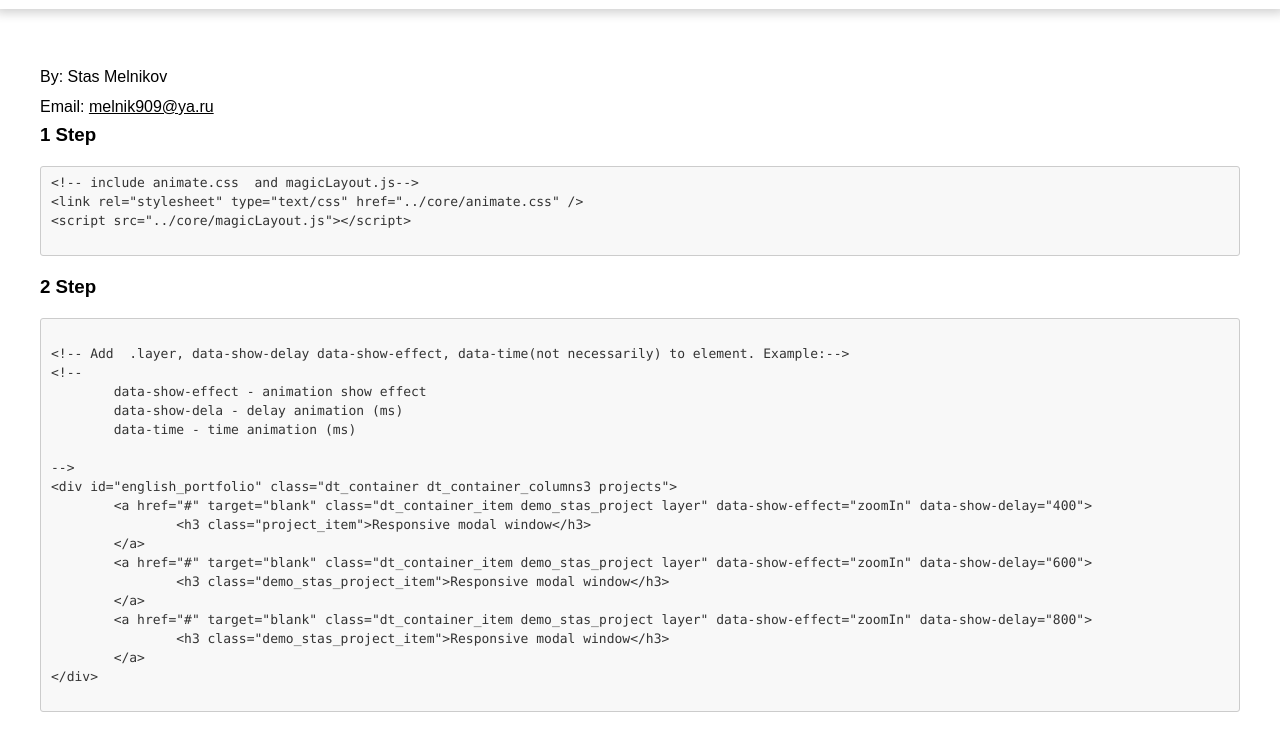
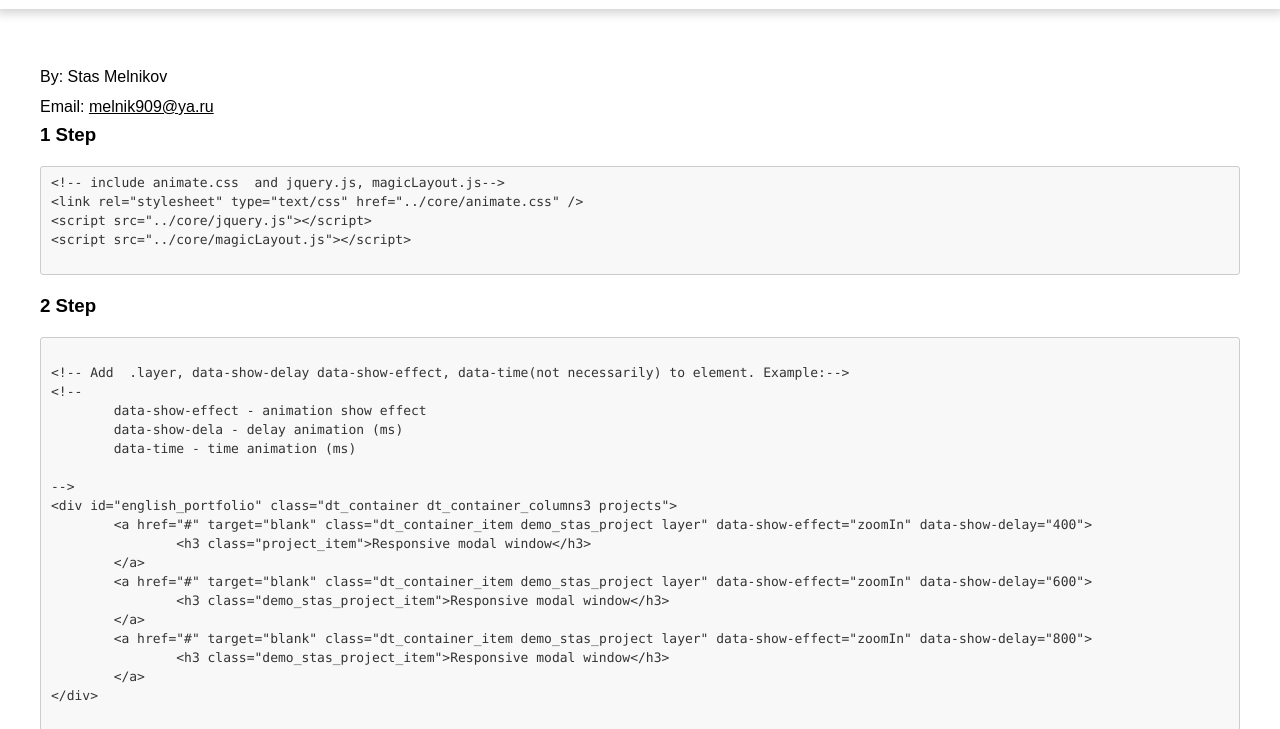
Before and after one commit to mikef1234/Restaurants, a plain HTML site: page documentation/index.html in a window 1280 px wide. Shown: the part 79-808 px from the top of the page. Drawn offline with Linux system fonts and the light colour scheme.

Commit message:
обновил документацию

```diff
--- a/documentation/index.html
+++ b/documentation/index.html
@@ -50,8 +50,9 @@
 		</div>
 		<h3 class="dt_itle_small">1 Step</h3>
 		<pre class="code language-html">
-&lt;!-- include animate.css  and magicLayout.js--&gt;
+&lt;!-- include animate.css  and jquery.js, magicLayout.js--&gt;
 &lt;link rel="stylesheet" type="text/css" href="../core/animate.css" /&gt;
+&lt;script src="../core/jquery.js"&gt;&lt;/script&gt;
 &lt;script src="../core/magicLayout.js"&gt;&lt;/script&gt;
 		</pre>
 		<h3 class="dt_itle_small">2 Step</h3>
```
